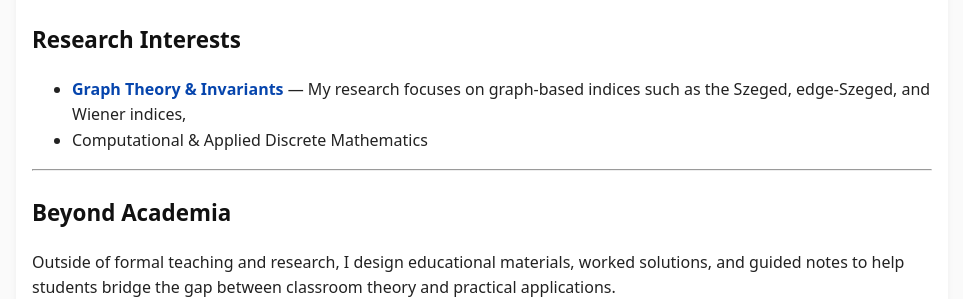
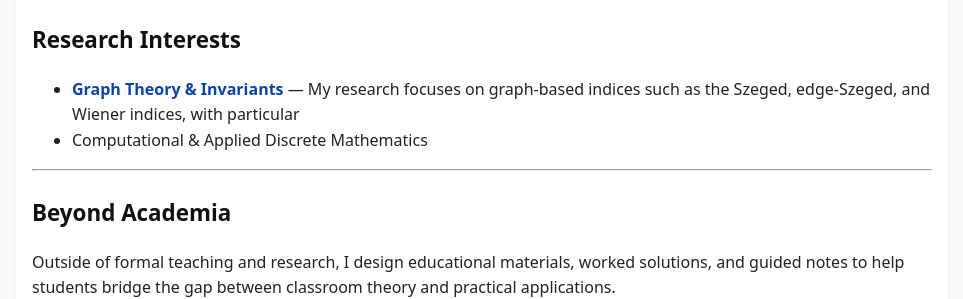
Before and after one commit to SaleemKamaludin/SaleemKamaludin.github.io, a Jekyll site: the page built from about.md, in a window 1280 px wide. Shown: the part 527-826 px from the top of the page, without its empty margins (158-1121 px from the left). Built offline with Jekyll 4.4.1, drawn with Linux system fonts in a browser that asks for light colours.

Commit message:
Update about.md

```diff
--- a/about.md
+++ b/about.md
@@ -19,7 +19,7 @@ My goal is to create learning environments where students not only master techni
 ---
 
 ## Research Interests
-- <a href="{{ '/notes/graph-theory/' | relative_url }}"><strong>Graph Theory & Invariants</strong></a> — My research focuses on graph-based indices such as the Szeged, edge-Szeged, and Wiener indices,
+- <a href="{{ '/notes/graph-theory/' | relative_url }}"><strong>Graph Theory & Invariants</strong></a> — My research focuses on graph-based indices such as the Szeged, edge-Szeged, and Wiener indices, with particular
 - Computational & Applied Discrete Mathematics
 
 
```
